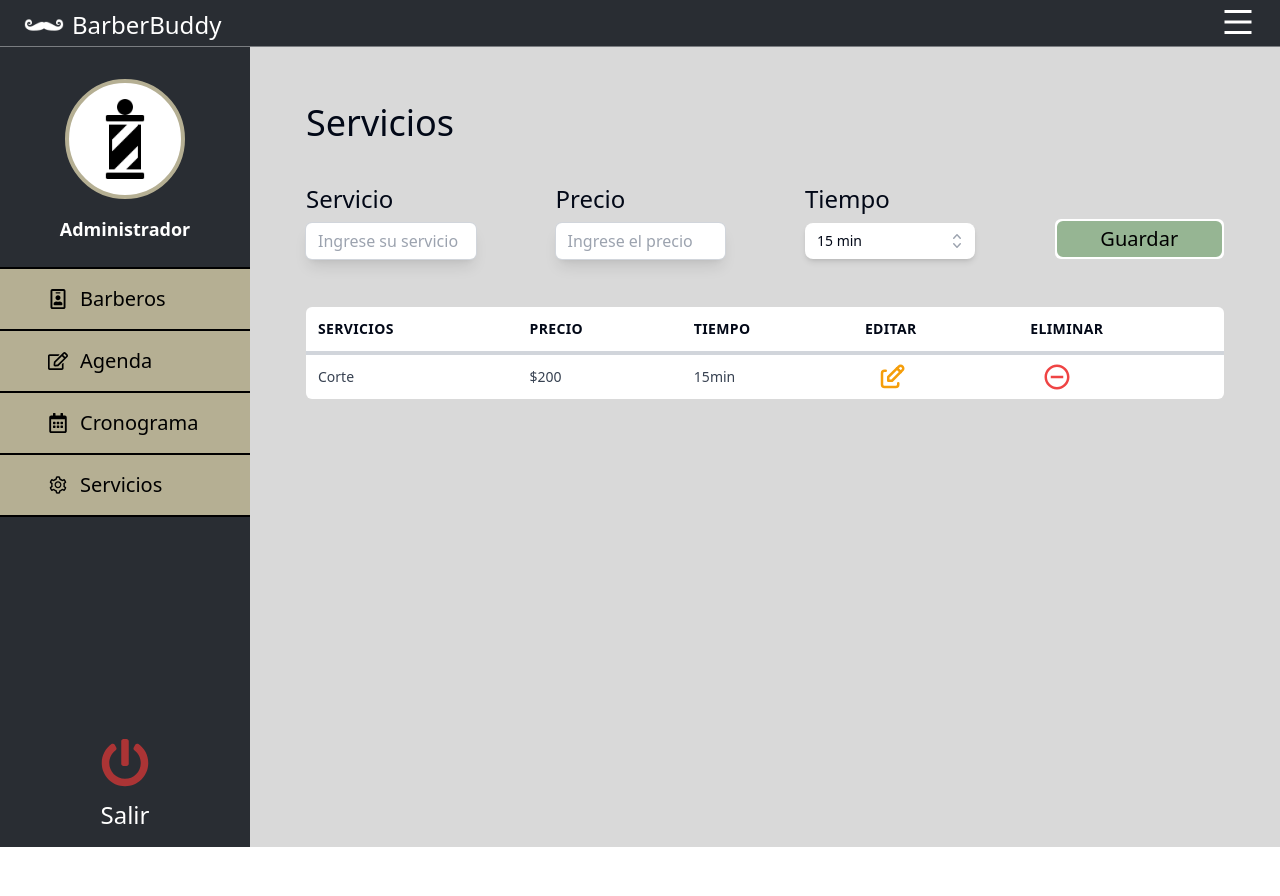
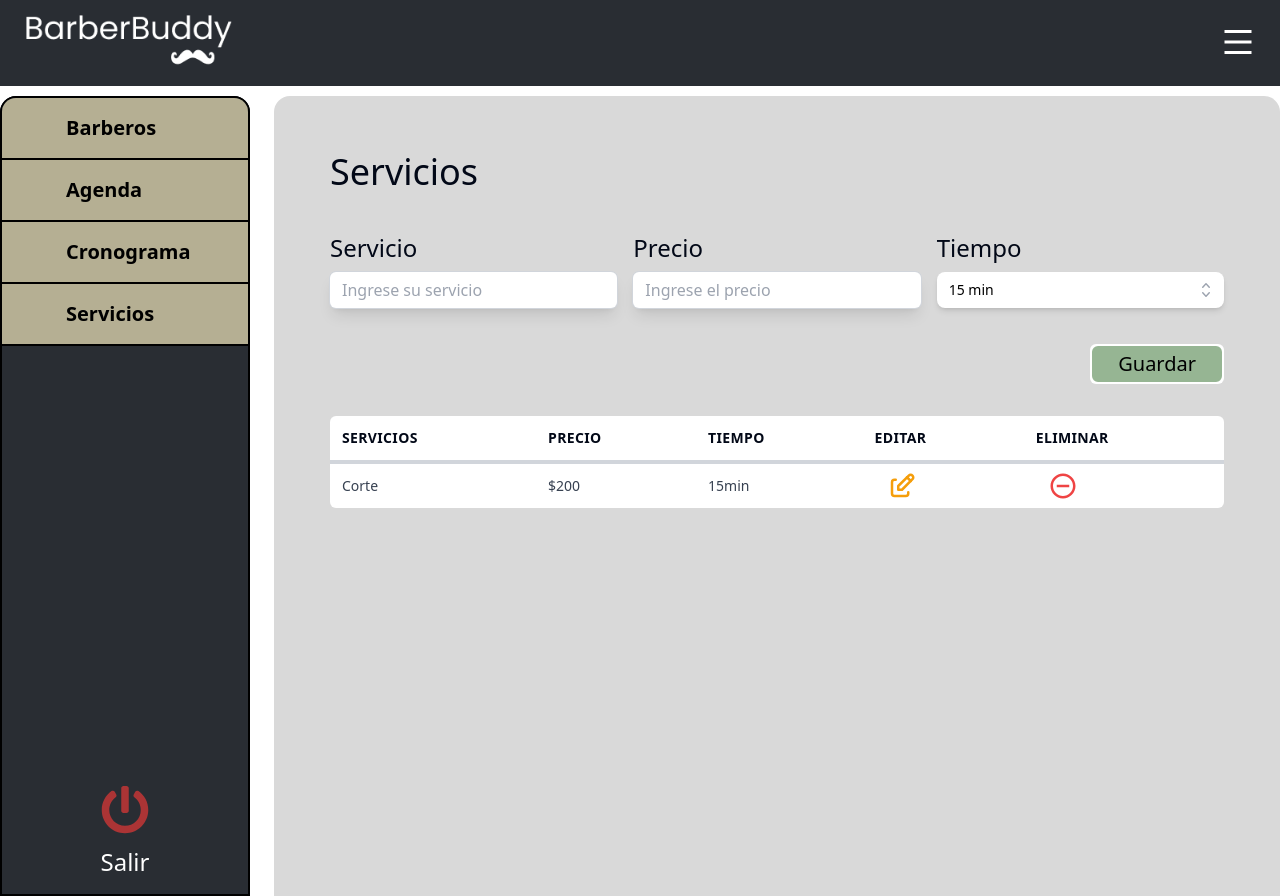
Before and after one commit to No-Country/s11-04-t-node-react, a Next.js app in the folder client/: page /panel/admin/servicios in a window 1280 px wide. Before the commit the page ends 847 px from the top, so only its background shows below. Built offline with nearby package versions, Linux system fonts and the light colour scheme.

Commit message:
Corregido sidebar

```diff
--- a/client/app/panel/admin/servicios/page.jsx
+++ b/client/app/panel/admin/servicios/page.jsx
@@ -1,55 +1,29 @@
 "use client";
-import { ServicetimeList } from "@/components/shared/service/ServicetimeList";
+import { ServiceTimeList } from "@/components/shared/service/ServiceTimeList";
 import { TbEdit } from "react-icons/tb";
 import { MdOutlineDoNotDisturbOn } from "react-icons/md";
 import { Modal } from "@/components/common/Modal";
 import { useState } from "react";
+import { FormProvider, useForm } from "react-hook-form";
 
 export default function ServiceRegistrationPage() {
   const [showModal, setShowModal] = useState(false);
   const [deletedModal, setDeletedModal] = useState(false);
+  const [selectedService, setSelectedService] = useState(null);
 
   return (
     <>
-      <div className="min-h-screen p-4 md:p-14 bg-[#D9D9D9]">
-        <div className="flex flex-col">
+      <div className="bg-[#D9D9D9] sm:bg-white">
+        <div className="flex flex-col min-h-screen p-4 md:p-14 bg-[#D9D9D9] rounded-t-2xl">
           <h1 className="max-sm:hidden sm:text-4xl sm:pb-10">Servicios</h1>
-          <form className="grid grid-cols-1 sm:grid-cols-4 sm:justify-between gap-4 sm:gap-20 pb-12">
-            <label className="flex flex-col gap-2">
-              <span className="sm:text-2xl">Servicio</span>
-              <input
-                className="py-1.5 px-3 rounded-md shadow-lg outline-none ring-1 ring-gray-300 focus:ring-2 focus:ring-orange-300 "
-                type="text"
-                required
-                placeholder="Ingrese su servicio"
-              />
-            </label>
 
-            <label className="flex flex-col gap-2">
-              <span className="sm:text-2xl">Precio</span>
-              <input
-                className="py-1.5 px-3 rounded-md shadow-lg outline-none ring-1 ring-gray-300 focus:ring-2 focus:ring-orange-300 "
-                type="text"
-                required
-                placeholder="Ingrese el precio"
-              />
-            </label>
+          <ServiceForm
+            onDone={() => {
+              // TODO: Refrescar la tabla
+            }}
+          />
 
-            <label className="flex flex-col gap-2">
-              <span className="sm:text-2xl">Tiempo</span>
-              <ServicetimeList />
-            </label>
-
-            <div className="p-0.5 bg-white rounded-md flex items-center self-end mt-6">
-              <button
-                type="submit"
-                className="w-full flex items-center justify-center p-0.5 rounded-md text-xl text-black hover:text-black bg-[#96B593] border-[#96B593] hover:bg-white hover:border-[#96B593] border-2 transition duration-300"
-              >
-                Guardar
-              </button>
-            </div>
-          </form>
-
+          {/* Tabla */}
           <div className="overflow-auto rounded-md">
             <table className="table-auto px-4 py-8 w-full">
               <thead className="bg-white border-b-4 border-gray-300">
@@ -86,7 +60,10 @@ export default function ServiceRegistrationPage() {
 
                   <td className="px-6 py-1 text-gray-700 whitespace-nowrap">
                     <button
-                      onClick={() => setShowModal(true)}
+                      onClick={() => {
+                        setShowModal(true);
+                        setSelectedService({ time: "15 min" });
+                      }}
                       className="text-amber-500 hover:text-amber-700 flex items-center transition text-3xl"
                     >
                       <TbEdit />
@@ -108,55 +85,12 @@ export default function ServiceRegistrationPage() {
         </div>
       </div>
 
+      {/* Boton Editar */}
       <Modal isVisible={showModal} onClose={() => setShowModal(false)}>
-        <div className="flex flex-col">
-          <form className="grid grid-cols-1 sm:grid-cols-3 sm:justify-between gap-2 sm:gap-4 pb-8">
-            <label className="flex flex-col gap-2">
-              <span className="sm:text-2xl">Servicio</span>
-              <input
-                className="py-1.5 px-3 rounded-md shadow-lg outline-none ring-1 ring-gray-300 focus:ring-2 focus:ring-orange-300 "
-                type="text"
-                required
-                placeholder="Ingrese su servicio"
-              />
-            </label>
-
-            <label className="flex flex-col gap-2">
-              <span className="sm:text-2xl">Precio</span>
-              <input
-                className="py-1.5 px-3 rounded-md shadow-lg outline-none ring-1 ring-gray-300 focus:ring-2 focus:ring-orange-300 "
-                type="text"
-                required
-                placeholder="Ingrese el precio"
-              />
-            </label>
-
-            <label className="flex flex-col gap-2">
-              <span className="sm:text-2xl">Tiempo</span>
-              <ServicetimeList />
-            </label>
-          </form>
-          <div className="flex justify-end gap-4">
-            <div className="p-0.5 bg-white rounded-md flex items-center self-end">
-              <button
-                type="submit"
-                className="w-full flex items-center justify-center py-0.5 px-6 rounded-md text-xl text-black hover:text-black bg-[#96B593] border-[#96B593] hover:bg-white hover:border-[#96B593] border-2 transition duration-300"
-              >
-                Modificar
-              </button>
-            </div>
-            <div className="p-0.5 bg-white rounded-md flex items-center self-end">
-              <button
-                type="submit"
-                className="w-full flex items-center justify-center py-0.5 px-6 rounded-md text-xl text-black hover:text-black bg-[#BC8F86] border-[#BC8F86] hover:bg-white hover:border-[#BC8F86] border-2 transition duration-300"
-              >
-                Cancelar
-              </button>
-            </div>
-          </div>
-        </div>
+        <ServiceForm service={selectedService} />
       </Modal>
 
+      {/* Boton Eliminar */}
       <Modal isVisible={deletedModal} onClose={() => setDeletedModal(false)}>
         <div className="flex flex-col">
           <h2 className="text-center text-2xl">¿Desea eliminar el servicio?</h2>
@@ -183,3 +117,96 @@ export default function ServiceRegistrationPage() {
     </>
   );
 }
+
+const ServiceForm = ({ service, onDone, onCancel }) => {
+  const methods = useForm({ defaultValues: service || { time: "15 min" } });
+  const {
+    register,
+    handleSubmit,
+    reset,
+    formState: { errors },
+  } = methods;
+
+  const onSubmit = async (data) => {
+    console.log(data);
+
+    try {
+      if (service) {
+        // Llamar el Endpoint de editar
+        console.log("Editando");
+      } else {
+        // Llamar el Endpoint de creación
+        console.log("Creando");
+
+        // Despues de llamar al Endpoint resetear
+        reset();
+      }
+
+      onDone?.();
+      // Mostrar toast
+    } catch (error) {
+      console.error(error);
+    }
+  };
+
+  return (
+    <FormProvider {...methods}>
+      <form onSubmit={handleSubmit(onSubmit)} className="flex flex-col">
+        <div className="grid grid-cols-1 sm:grid-cols-3 sm:justify-between gap-2 sm:gap-4 pb-8">
+          <div>
+            <label className="flex flex-col gap-2 pb-1">
+              <span className="sm:text-2xl">Servicio</span>
+              <input
+                {...register("service", { required: true })}
+                className="py-1.5 px-3 rounded-md shadow-lg outline-none ring-1 ring-gray-300 focus:ring-2 focus:ring-orange-300 text-black"
+                type="text"
+                placeholder="Ingrese su servicio"
+              />
+            </label>
+            {errors.service && <span>This field is required</span>}
+          </div>
+
+          <div>
+            <label className="flex flex-col gap-2 pb-1">
+              <span className="sm:text-2xl">Precio</span>
+              <input
+                {...register("price", { required: true })}
+                className="py-1.5 px-3 rounded-md shadow-lg outline-none ring-1 ring-gray-300 focus:ring-2 focus:ring-orange-300 text-black"
+                type="text"
+                placeholder="Ingrese el precio"
+              />
+            </label>
+            {errors.price && <span>This field is required</span>}
+          </div>
+
+          <label className="flex flex-col gap-2">
+            <span className="sm:text-2xl">Tiempo</span>
+            <ServiceTimeList />
+          </label>
+        </div>
+
+        <div className="flex justify-end gap-4 pb-8">
+          <div className="p-0.5 bg-white rounded-md flex items-center self-end">
+            <button
+              type="submit"
+              className="w-full flex items-center justify-center py-0.5 px-6 rounded-md text-xl text-black hover:text-black bg-[#96B593] border-[#96B593] hover:bg-white hover:border-[#96B593] border-2 transition duration-300"
+            >
+              {!service ? "Guardar" : "Modificar"}
+            </button>
+          </div>
+          {service && (
+            <div className="p-0.5 bg-white rounded-md flex items-center self-end">
+              <button
+                onClick={() => onCancel?.()}
+                type="button"
+                className="w-full flex items-center justify-center py-0.5 px-6 rounded-md text-xl text-black hover:text-black bg-[#BC8F86] border-[#BC8F86] hover:bg-white hover:border-[#BC8F86] border-2 transition duration-300"
+              >
+                Cancelar
+              </button>
+            </div>
+          )}
+        </div>
+      </form>
+    </FormProvider>
+  );
+};
--- a/client/app/panel/layout.jsx
+++ b/client/app/panel/layout.jsx
@@ -5,7 +5,7 @@ export default function PanelLayout({ children }) {
   return (
     <>
       <Header fluid />
-      <div className="grid grid-cols-1 sm:grid-cols-[250px_1fr]">
+      <div className="grid grid-cols-1 sm:grid-cols-[250px_1fr] sm:gap-6">
         <Sidebar />
         <main>{children}</main>
       </div>
--- a/client/components/layout/Header.jsx
+++ b/client/components/layout/Header.jsx
@@ -1,22 +1,36 @@
 import React from "react";
+import Image from "next/image";
 import Link from "next/link";
+import clsx from "clsx";
 import { UserMenu } from "./UserMenu";
-import Image from "next/image";
-import clsx from "clsx";
 
 export const Header = ({ fluid }) => {
   return (
     <header>
-      <nav className="bg-[#292D33] w-full top-0 left-0 text-white max-sm:py-2 px-4 sm:pt-1 border-b border-gray-100/40">
+      <nav className="bg-[#292D33] w-full top-0 left-0 text-white max-sm:py-2 px-4 sm:pt-1 sm:border-b-[10px] border-white">
         <div
           className={clsx(
             "flex items-center justify-between px-2",
             !fluid && "max-w-screen-xl mx-auto"
           )}
         >
-          <Link href="/" className="flex items-center gap-2">
-            <Image src="/images/logo.png" alt="logo" width={40} height={40} />
-            <span className="text-2xl">BarberBuddy</span>
+          <Link href="/">
+            <Image
+              src="/images/logo-app.png"
+              alt="logo"
+              width={260}
+              height={103}
+              priority={true}
+              className="max-sm:hidden w-52"
+            />
+            <Image
+              src="/images/logo.png"
+              alt="logo"
+              width={50}
+              height={50}
+              priority={true}
+              className="sm:hidden"
+            />
           </Link>
 
           <UserMenu />
--- a/client/components/layout/Sidebar.jsx
+++ b/client/components/layout/Sidebar.jsx
@@ -1,10 +1,9 @@
 "use client";
 import React, { useState } from "react";
 import Link from "next/link";
-import { FaRegEdit, FaRegCalendarAlt, FaRegIdBadge } from "react-icons/fa";
-import { AiOutlineSetting } from "react-icons/ai";
 import { BsArrowDownUp } from "react-icons/bs";
 import { FaPowerOff } from "react-icons/fa";
+import clsx from "clsx";
 import {
   RiHome3Line,
   RiMenu3Fill,
@@ -12,8 +11,6 @@ import {
   RiNotification3Line,
   RiArrowUpSLine,
 } from "react-icons/ri";
-import Image from "next/image";
-import clsx from "clsx";
 
 export const Sidebar = () => {
   const [sidebarOpen, setSidebarOpen] = useState(false);
@@ -42,92 +39,73 @@ export const Sidebar = () => {
 
       <div
         className={clsx(
-          `fixed sm:sticky left-0 z-20 flex flex-col h-screen transition-all duration-500 bg-white`,
+          `fixed sm:sticky left-0 z-20 flex flex-col h-screen transition-all duration-500 bg-[#292D33] rounded-t-2xl`,
           "w-full sm:w-auto",
           sidebarOpen ? "top-0" : "-top-full"
         )}
       >
-        <aside className="bg-[#292D33] flex flex-col min-h-screen overflow-auto">
+        <aside className="bg-[#292D33] flex flex-col min-h-screen overflow-auto sm:rounded-t-2xl sm:border-2 sm:border-black">
           {/* Administrador */}
           <>
-            <div className="p-4 flex flex-col items-center justify-center sm:py-4">
-              <div className="flex justify-center items-center border-[4px] border-[#B5AF93] bg-white rounded-full w-[120px] h-[120px] my-4 mx-auto">
-                <Image
-                  src="/images/barbero-admin.png"
-                  alt="logo-admin"
-                  width={80}
-                  height={80}
-                  priority
-                />
-              </div>
-              <h3 className="font-bold text-lg text-white pb-2">
-                Administrador
-              </h3>
-            </div>
-
-            <div className="sm:border-y-2 sm:border-black">
-              <div className="text-[#B5AF93] sm:bg-[#B5AF93] sm:hover:bg-white py-4 px-6 sm:px-12 transition-colors flex items-center justify-between sm:text-black sm:hover:text-[#B5AF93] fill-current">
             <Link
               href="/panel/admin/barberos"
+              className="sm:border-b-2 sm:border-black"
+            >
+              <div className="text-[#B5AF93] sm:bg-[#B5AF93] py-4 px-6 sm:px-16 transition-colors flex items-center  sm:text-black fill-current">
+                <div
                   onClick={() => setSidebarOpen(false)}
-                  className="flex items-center gap-5 justify-between sm:justify-start text-xl w-full"
+                  className="flex items-center justify-between sm:justify-start text-left text-xl w-full font-bold"
                 >
-                  <div className="flex items-center gap-3">
-                    <FaRegIdBadge />
                   <p>Barberos</p>
-                  </div>
-                  <RiArrowUpSLine className="text-[#B5AF93] text-4xl sm:hidden" />
-                </Link>
-              </div>
-            </div>
-
-            <div className="sm:border-b-2 sm:border-black">
-              <div className="text-[#B5AF93] sm:bg-[#B5AF93] sm:hover:bg-white py-4 px-6 sm:px-12 transition-colors flex items-center justify-between sm:text-black sm:hover:text-[#B5AF93] fill-current">
-                <Link
-                  href="/panel/admin/agenda"
-                  onClick={() => setSidebarOpen(false)}
-                  className="flex items-center gap-5 justify-between sm:justify-start text-xl w-full"
-                >
-                  <div className="flex items-center gap-3">
-                    <FaRegEdit />
-                    <p>Agenda</p>
-                  </div>
-                </Link>
                   <RiArrowUpSLine className="text-[#B5AF93] text-4xl sm:hidden" />
                 </div>
               </div>
+            </Link>
 
-            <div className="sm:border-b-2 sm:border-black">
-              <div className="text-[#B5AF93] sm:bg-[#B5AF93] sm:hover:bg-white py-4 px-6 sm:px-12 transition-colors flex items-center justify-between sm:text-black sm:hover:text-[#B5AF93] fill-current">
+            <Link
+              href="/panel/admin/agenda"
+              className="sm:border-b-2 sm:border-black"
+            >
+              <div className="text-[#B5AF93] sm:bg-[#B5AF93] py-4 px-6 sm:px-16 transition-colors flex items-center  sm:text-black fill-current">
+                <div
+                  onClick={() => setSidebarOpen(false)}
+                  className="flex items-center justify-between sm:justify-start text-left text-xl w-full font-bold"
+                >
+                  <p>Agenda</p>
+                </div>
+                <RiArrowUpSLine className="text-[#B5AF93] text-4xl sm:hidden" />
+              </div>
+            </Link>
+
             <Link
               href="/panel/admin/cronograma"
+              className="sm:border-b-2 sm:border-black"
+            >
+              <div className="text-[#B5AF93] sm:bg-[#B5AF93] py-4 px-6 sm:px-16 transition-colors flex items-center  sm:text-black fill-current">
+                <div
                   onClick={() => setSidebarOpen(false)}
-                  className="flex items-center gap-5 justify-between sm:justify-start text-xl w-full"
+                  className="flex items-center justify-between sm:justify-start text-xl w-full font-bold"
                 >
-                  <div className="flex items-center gap-3">
-                    <FaRegCalendarAlt />
                   <p>Cronograma</p>
                 </div>
-                </Link>
                 <RiArrowUpSLine className="text-[#B5AF93] text-4xl sm:hidden" />
               </div>
-            </div>
+            </Link>
 
-            <div className="sm:border-b-2 sm:border-black">
-              <div className="text-[#B5AF93] sm:bg-[#B5AF93] sm:hover:bg-white py-4 px-6 sm:px-12 transition-colors flex items-center justify-between sm:text-black sm:hover:text-[#B5AF93] fill-current">
             <Link
               href="/panel/admin/servicios"
+              className="sm:border-b-2 sm:border-black"
+            >
+              <div className="text-[#B5AF93] sm:bg-[#B5AF93] py-4 px-6 sm:px-16 transition-colors flex items-center  sm:text-black fill-current">
+                <div
                   onClick={() => setSidebarOpen(false)}
-                  className="flex items-center gap-5 justify-between sm:justify-start text-xl w-full"
+                  className="flex items-center justify-between sm:justify-start text-xl w-full font-bold"
                 >
-                  <div className="flex items-center gap-3">
-                    <AiOutlineSetting />
                   <p>Servicios</p>
                 </div>
-                </Link>
                 <RiArrowUpSLine className="text-[#B5AF93] text-4xl sm:hidden" />
               </div>
-            </div>
+            </Link>
           </>
 
           {/* Barbero */}
--- a/client/components/shared/service/ServiceTimeList.jsx
+++ b/client/components/shared/service/ServiceTimeList.jsx
@@ -1,31 +1,41 @@
 "use client";
 import React from "react";
-import { Fragment, useState } from "react";
+import { Fragment } from "react";
 import { Listbox, Transition } from "@headlessui/react";
 import { CheckIcon, ChevronUpDownIcon } from "@heroicons/react/20/solid";
+import { Controller, useFormContext } from "react-hook-form";
 
-const people = [
+const times = [
   { name: "15 min" },
   { name: "30 min" },
   { name: "45 min" },
   { name: "60 min" },
 ];
 
-export const ServicetimeList = () => {
-  const [selected, setSelected] = useState(people[0]);
+export const ServiceTimeList = () => {
+  const { control } = useFormContext();
 
   return (
     <div className="w-full">
-      <Listbox value={selected} onChange={setSelected}>
+      <Controller
+        name="time"
+        control={control}
+        rules={{ required: true }}
+        render={({ field }) => (
+          <Listbox {...field}>
             <div className="relative mt-0">
               <Listbox.Button className="relative w-full cursor-default rounded-lg bg-white py-2 pl-3 pr-10 text-left shadow-md focus:outline-none focus-visible:border-indigo-500 focus-visible:ring-2 focus-visible:ring-white focus-visible:ring-opacity-75 focus-visible:ring-offset-2 focus-visible:ring-offset-orange-300 sm:text-sm">
-            <span className="block truncate">{selected.name}</span>
+                {({ value }) => (
+                  <>
+                    <span className="block truncate text-black">{value}</span>
                     <span className="pointer-events-none absolute inset-y-0 right-0 flex items-center pr-2">
                       <ChevronUpDownIcon
                         className="h-5 w-5 text-gray-400"
                         aria-hidden="true"
                       />
                     </span>
+                  </>
+                )}
               </Listbox.Button>
               <Transition
                 as={Fragment}
@@ -34,15 +44,17 @@ export const ServicetimeList = () => {
                 leaveTo="opacity-0"
               >
                 <Listbox.Options className="absolute mt-1 max-h-60 w-full overflow-auto rounded-md bg-white py-1 text-base shadow-lg ring-1 ring-black ring-opacity-5 focus:outline-none sm:text-sm">
-              {people.map((person, personIdx) => (
+                  {times.map((time, personIdx) => (
                     <Listbox.Option
                       key={personIdx}
                       className={({ active }) =>
                         `relative cursor-default select-none py-2 pl-10 pr-4 ${
-                      active ? "bg-amber-100 text-amber-900" : "text-gray-900"
+                          active
+                            ? "bg-amber-100 text-amber-900"
+                            : "text-gray-900"
                         }`
                       }
-                  value={person}
+                      value={time.name}
                     >
                       {({ selected }) => (
                         <>
@@ -51,11 +63,14 @@ export const ServicetimeList = () => {
                               selected ? "font-medium" : "font-normal"
                             }`}
                           >
-                        {person.name}
+                            {time.name}
                           </span>
                           {selected ? (
                             <span className="absolute inset-y-0 left-0 flex items-center pl-3 text-amber-600">
-                          <CheckIcon className="h-5 w-5" aria-hidden="true" />
+                              <CheckIcon
+                                className="h-5 w-5"
+                                aria-hidden="true"
+                              />
                             </span>
                           ) : null}
                         </>
@@ -66,6 +81,8 @@ export const ServicetimeList = () => {
               </Transition>
             </div>
           </Listbox>
+        )}
+      />
     </div>
   );
 };
--- a/client/package.json
+++ b/client/package.json
@@ -21,6 +21,7 @@
     "react": "^18",
     "react-day-picker": "^8.8.2",
     "react-dom": "^18",
+    "react-hook-form": "^7.47.0",
     "react-icons": "^4.11.0",
     "tailwind-merge": "^1.14.0",
     "tailwindcss-animate": "^1.0.7"
```
Also changed, not shown: client/public/images/logo-app.png (added), 1 other file (tests, documents, lock files or other folders). Lines whose indentation alone changed are shown as unchanged.
